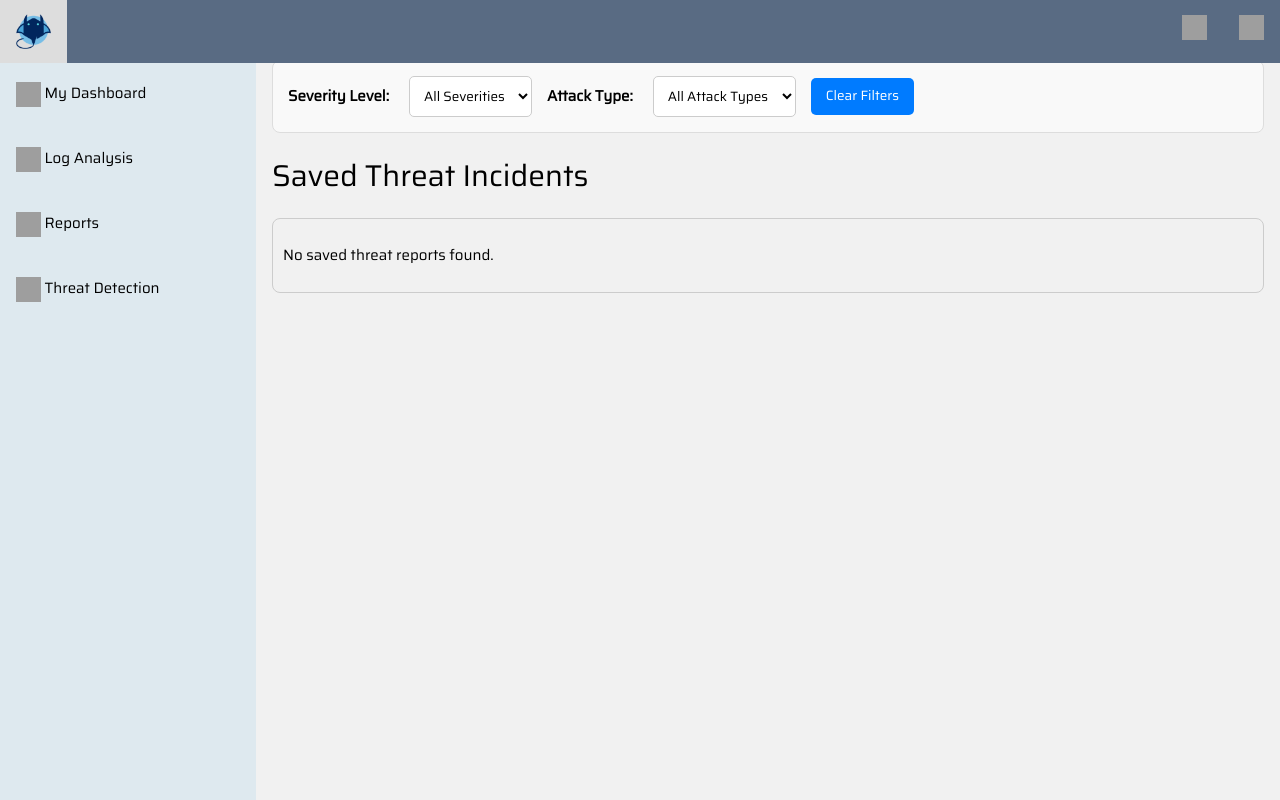
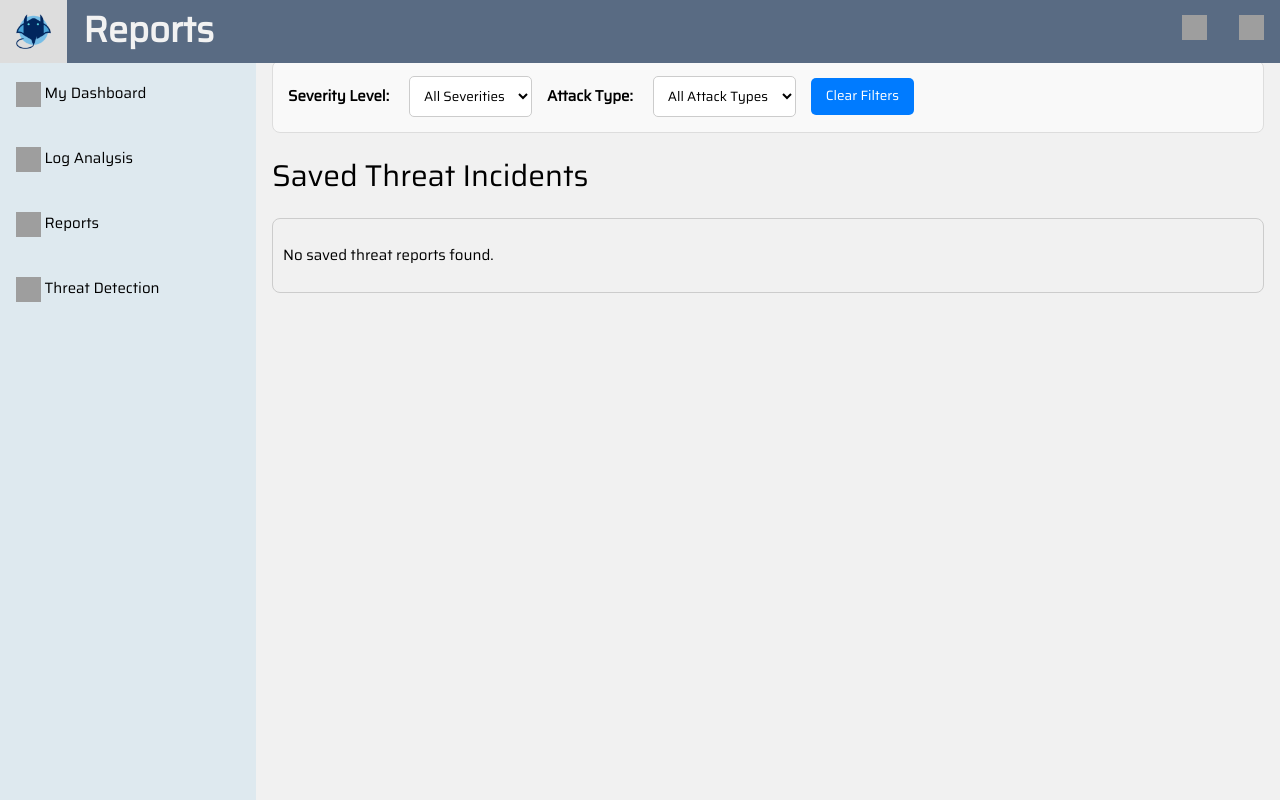
Before and after one commit to Slguod/StingRay, a Flask app: page /reports in a window 1280 px wide. Run offline with Flask 3, Linux system fonts and the light colour scheme; data that the repository does not hold is empty; parts of the project's set-up code (start-up, migrations or seed data) failed here and were passed over; some libraries are stand-ins or nearby versions; grey boxes are pictures that could not be loaded.

Commit message:
Update reports.html

```diff
--- a/StingRay-main/frontend/templates/reports.html
+++ b/StingRay-main/frontend/templates/reports.html
@@ -184,6 +184,7 @@
     <a href="#logo">
         <img src="{{ url_for('static', filename='images/stingraylogo.png') }}" style="height:35px;" alt="Stingray Logo" />
     </a>
+    <div class ="nav-title">Reports</div>
     <div class="topnav-right">
         <a href="#settings">
             <img src="https://cdn-icons-png.flaticon.com/512/3953/3953226.png" style="width:25px;height:25px;">
```
